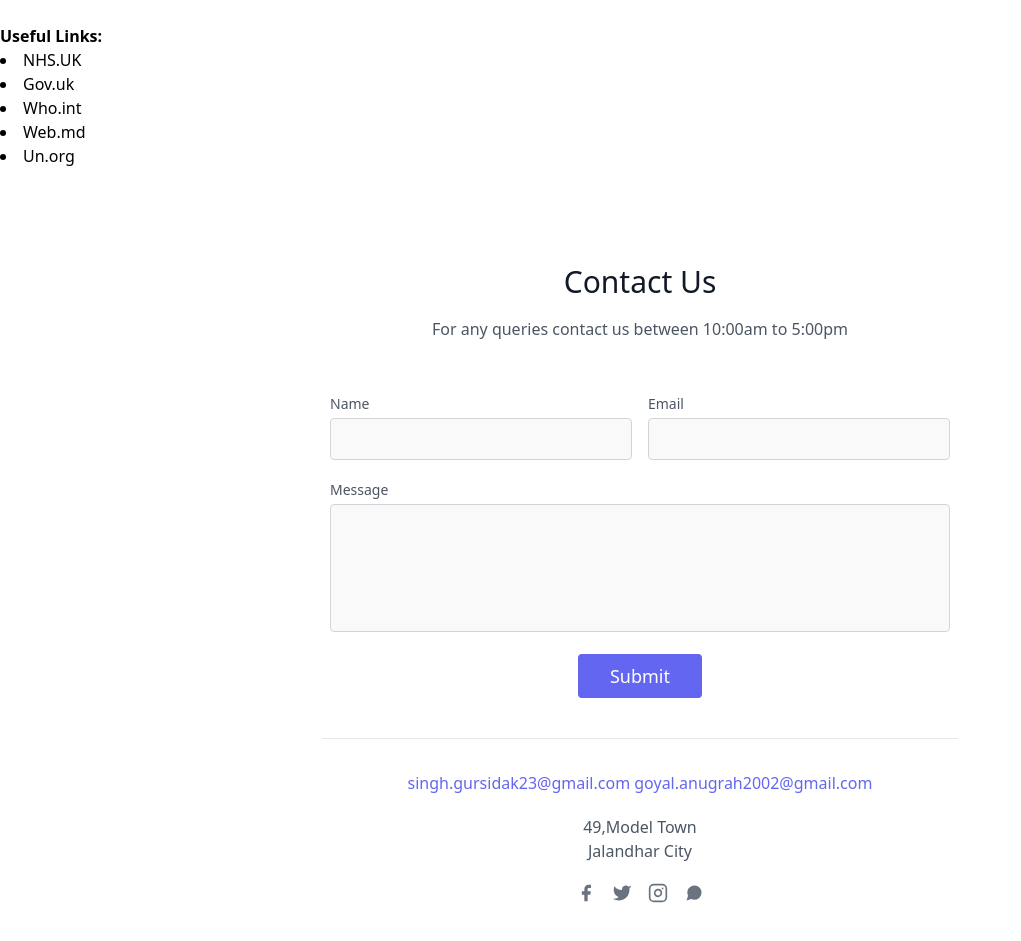
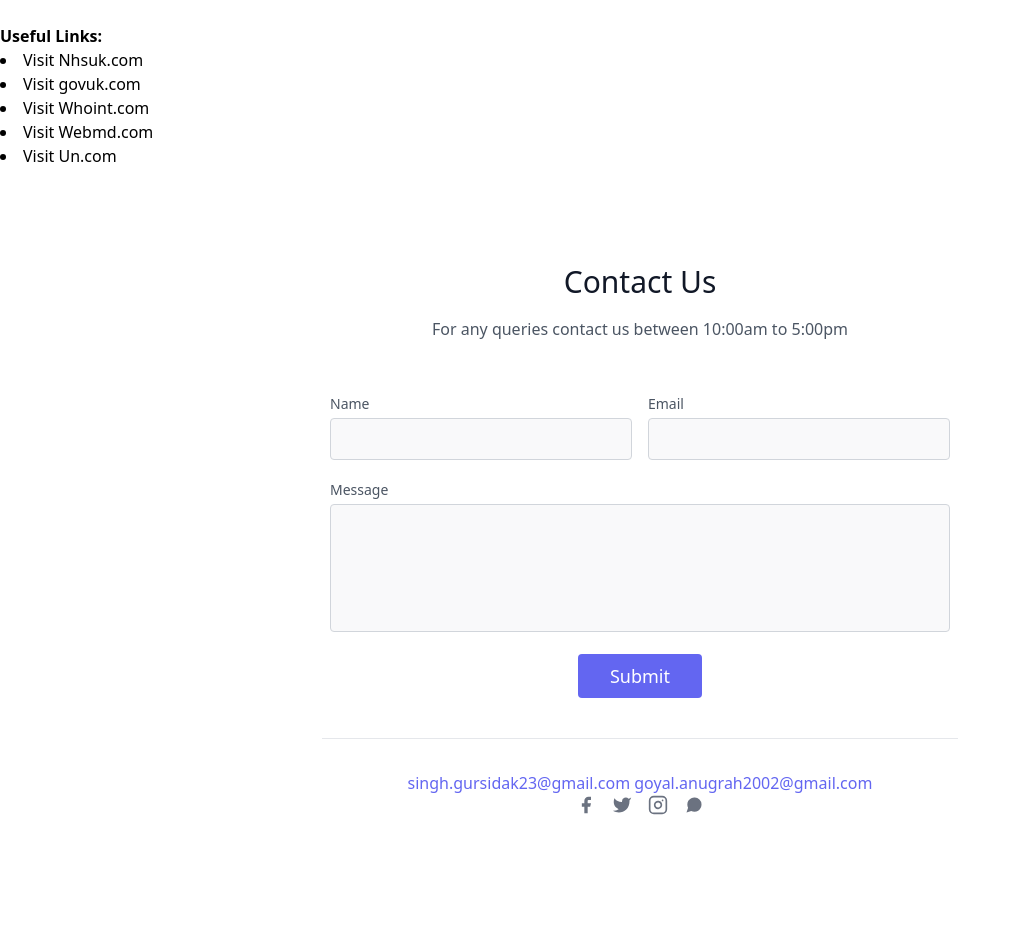
Before and after one commit to Gursidak23/COVID-19-Website, a plain HTML site: page Treatments.html in a window 1280 px wide. Shown: the part 960-1901 px from the top of the page, without its empty margins (0-1021 px from the left). After the commit the page ends 1877 px from the top, so only its background shows below. Drawn offline with nearby package versions, Linux system fonts and the light colour scheme.

Commit message:
Update Treatments.html

```diff
--- a/Treatments.html
+++ b/Treatments.html
@@ -82,11 +82,11 @@
             <section>
              <b> Useful Links:</b>
               <div>
-                               <li> <a href="https://www.nhs.uk/conditions/coronavirus-covid-19/">NHS.UK</a> </li>
-                               <li> <a href="https://www.gov.uk/government/publications/how-to-stop-the-spread-of-coronavirus-covid-19/how-to-stop-the-spread-of-coronavirus-covid-19">Gov.uk</a> </li>
-                               <li> <a href="https://www.who.int/health-topics/coronavirus#tab=tab_1">Who.int</a> </li>
-                               <li> <a href="https://www.webmd.com/lung/coronavirus">Web.md</a> </li>
-                               <li> <a href="https://www.un.org/en/coronavirus"> Un.org</a> </li>
+                               <li> <a href="https://www.nhs.uk/conditions/coronavirus-covid-19/">Visit Nhsuk.com</a> </li>
+                               <li> <a href="https://www.gov.uk/government/publications/how-to-stop-the-spread-of-coronavirus-covid-19/how-to-stop-the-spread-of-coronavirus-covid-19">Visit govuk.com</a> </li>
+                               <li> <a href="https://www.who.int/health-topics/coronavirus#tab=tab_1">Visit Whoint.com</a> </li>
+                               <li> <a href="https://www.webmd.com/lung/coronavirus">Visit Webmd.com</a> </li>
+                               <li> <a href="https://www.un.org/en/coronavirus">Visit Un.com</a> </li>
    </div>
             </section>
 
@@ -122,8 +122,7 @@
                     <div class="p-2 w-full pt-8 mt-8 border-t border-gray-200 text-center">
                       <a class="text-indigo-500">singh.gursidak23@gmail.com</a>
                       <a class="text-indigo-500">goyal.anugrah2002@gmail.com</a>
-                      <p class="leading-normal my-5">49,Model Town
-                        <br>Jalandhar City
+
                       </p>
                       <span class="inline-flex">
                         <a class="text-gray-500">
```
